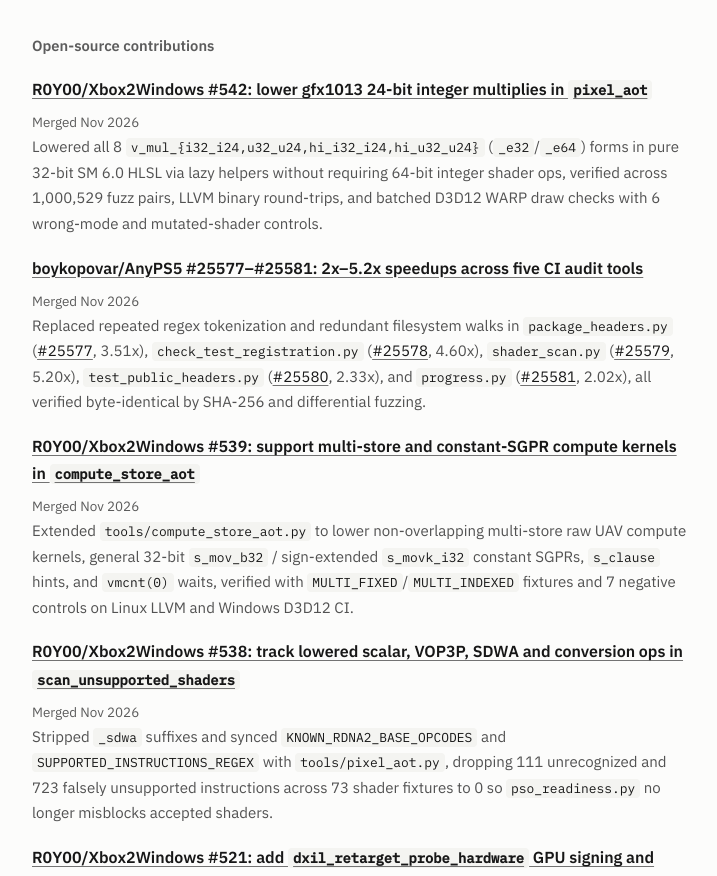
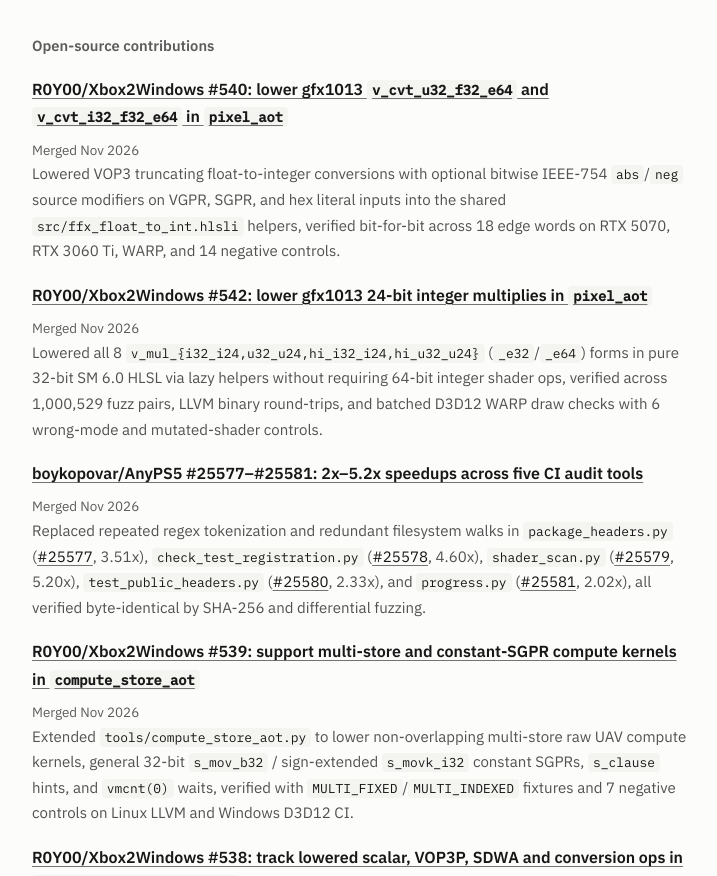
Before and after one commit to alexander-src/alexander-src.github.io, a plain HTML site: page index.html in a window 1280 px wide. Shown: the part 1368-2244 px from the top of the page, without its empty margins (278-995 px from the left). Drawn offline with Linux system fonts and the light colour scheme.

Commit message:
Sync merged Xbox2Windows #540 (25 merged upstream PRs)

```diff
--- a/assets/profile.js
+++ b/assets/profile.js
@@ -18,6 +18,13 @@ window.PORTFOLIO_PROFILE = {
    * Each entry requires: repo, prNumber, title, url, impact.
    */
   mergedPullRequests: [
+    {
+      repo: "R0Y00/Xbox2Windows",
+      prNumber: 540,
+      title: "shader: lower gfx1013 v_cvt_u32_f32_e64 and v_cvt_i32_f32_e64 in pixel_aot",
+      url: "https://github.com/R0Y00/Xbox2Windows/pull/540",
+      impact: "Lowered gfx1013 VOP3 truncating float-to-integer conversions with bitwise IEEE-754 abs/neg source modifiers into shared src/ffx_float_to_int.hlsli helpers, verified bit-for-bit across all 18 edge words on RTX 5070, RTX 3060 Ti, WARP, and LLVM 15/23 controls."
+    },
     {
       repo: "R0Y00/Xbox2Windows",
       prNumber: 542,
--- a/index.html
+++ b/index.html
@@ -110,6 +110,15 @@
       <section class="section" id="oss">
         <h2>Open-source contributions</h2>
         <ul class="item-list">
+          <li>
+            <div class="note-row">
+              <h3><a href="https://github.com/R0Y00/Xbox2Windows/pull/540" target="_blank" rel="noopener noreferrer">R0Y00/Xbox2Windows #540: lower gfx1013 <code>v_cvt_u32_f32_e64</code> and <code>v_cvt_i32_f32_e64</code> in <code>pixel_aot</code></a></h3>
+              <span class="note-date">Merged Nov 2026</span>
+            </div>
+            <p>
+              Lowered VOP3 truncating float-to-integer conversions with optional bitwise IEEE-754 <code>abs</code>/<code>neg</code> source modifiers on VGPR, SGPR, and hex literal inputs into the shared <code>src/ffx_float_to_int.hlsli</code> helpers, verified bit-for-bit across 18 edge words on RTX 5070, RTX 3060 Ti, WARP, and 14 negative controls.
+            </p>
+          </li>
           <li>
             <div class="note-row">
               <h3><a href="https://github.com/R0Y00/Xbox2Windows/pull/542" target="_blank" rel="noopener noreferrer">R0Y00/Xbox2Windows #542: lower gfx1013 24-bit integer multiplies in <code>pixel_aot</code></a></h3>
```
Also changed, not shown: cv.html (+2 -2 lines).
